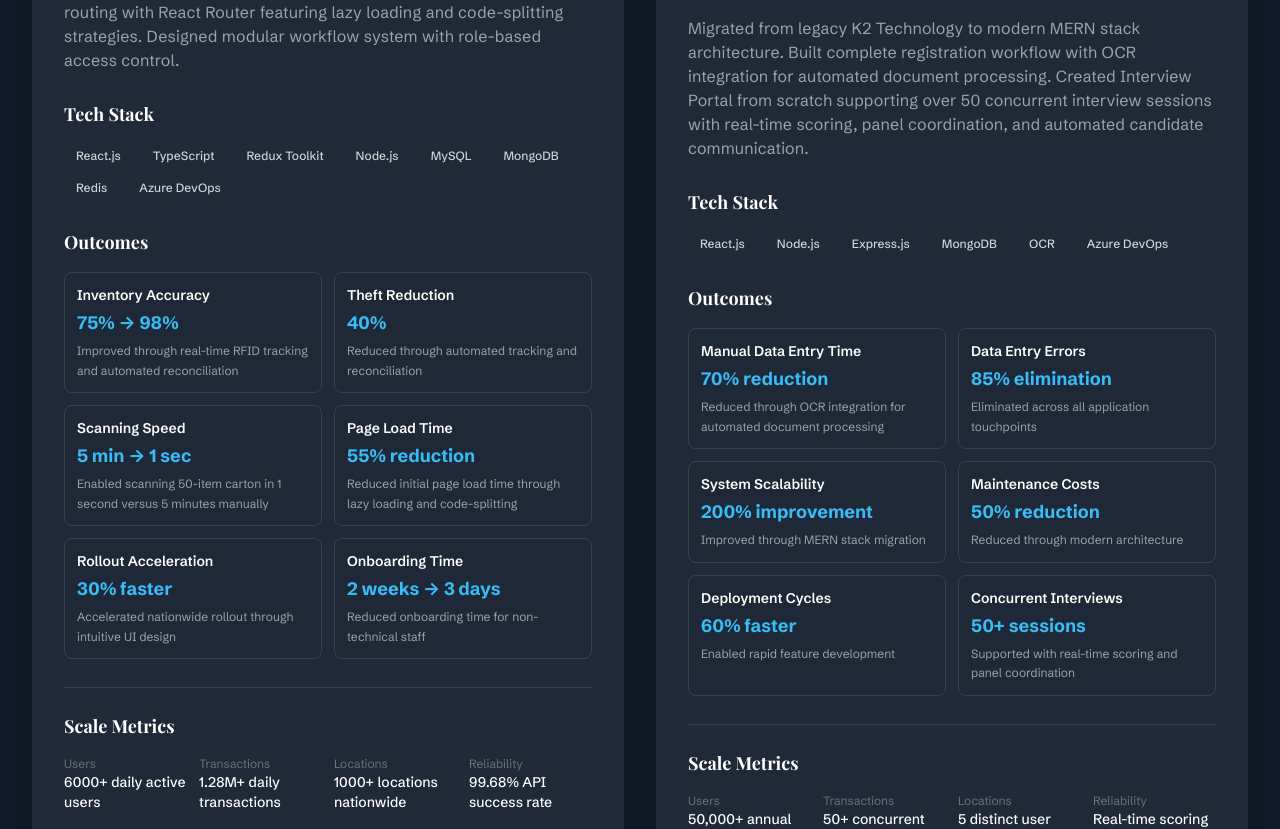
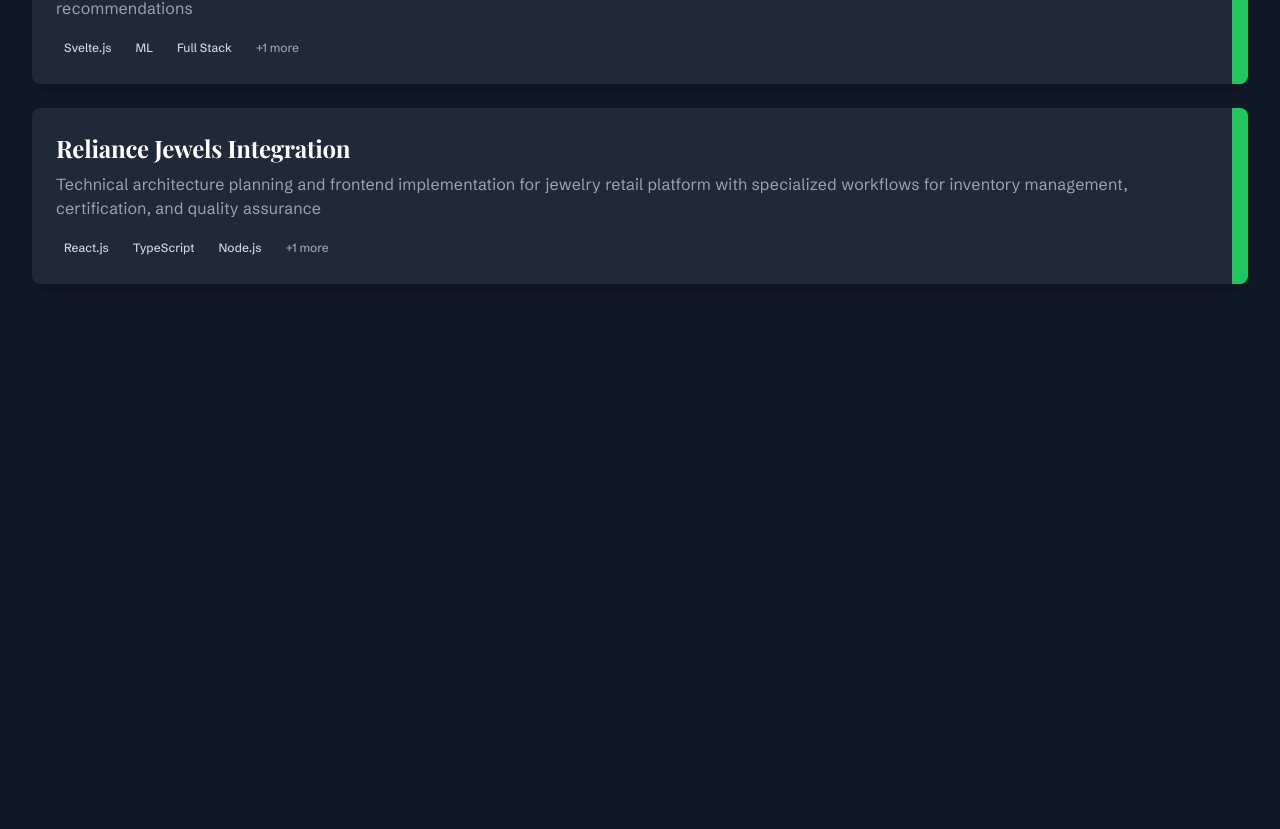
Before and after one commit to kuldeep921997/Protfolio, a React (Vite) app: page /projects in a window 1280 px wide. Shown: the part 797-1626 px from the top of the page. After the commit the page ends 1129 px from the top, so only its background shows below. Built offline with nearby package versions, Linux system fonts and the light colour scheme.

Commit message:
styling updates - V2

```diff
--- a/src/components/cards/ProjectCard.tsx
+++ b/src/components/cards/ProjectCard.tsx
@@ -1,65 +1,127 @@
-import { motion } from 'framer-motion';
+import { motion, AnimatePresence } from 'framer-motion';
 import { Card } from '../ui/Card';
 import { Project } from '../../types';
 
 interface ProjectCardProps {
   project: Project;
   index: number;
+  isExpanded: boolean;
+  onClick: () => void;
 }
 
-export const ProjectCard = ({ project, index }: ProjectCardProps) => {
+export const ProjectCard = ({ project, index, isExpanded, onClick }: ProjectCardProps) => {
   return (
     <motion.div
+      layout
       initial={{ opacity: 0, y: 20 }}
-      animate={{ opacity: 1, y: 0 }}
+      animate={{
+        opacity: 1,
+        y: 0,
+        scale: isExpanded ? 1 : 1,
+      }}
+      exit={{ opacity: 0, y: -20 }}
       transition={{
         type: 'spring',
-        stiffness: 200,
-        damping: 25,
-        delay: index * 0.03
+        stiffness: 300,
+        damping: 30,
+        duration: 0.4
       }}
+      className={`relative ${isExpanded ? 'z-10' : 'z-0'}`}
     >
-      <Card variant="elevated" hover className="h-full">
-        <div className="p-6 sm:p-8 space-y-5 sm:space-y-7">
-          <div>
-            <h3 className="font-title text-2xl sm:text-3xl font-bold text-gray-900 dark:text-white mb-3 leading-tight">
+      <Card
+        variant="elevated"
+        hover={!isExpanded}
+        className={`cursor-pointer transition-all duration-300 ease-out relative ${
+          isExpanded
+            ? 'shadow-2xl'
+            : 'hover:shadow-lg'
+        }`}
+        onClick={!isExpanded ? onClick : undefined}
+      >
+        {/* Green strip when closed - opens card */}
+        {!isExpanded && (
+          <motion.div
+            initial={{ opacity: 0, scaleX: 0 }}
+            animate={{ opacity: 1, scaleX: 1 }}
+            exit={{ opacity: 0, scaleX: 0 }}
+            transition={{ duration: 0.2 }}
+            onClick={(e) => {
+              e.stopPropagation();
+              onClick();
+            }}
+            className="absolute top-0 right-0 bottom-0 w-4 bg-green-500 hover:bg-green-600 cursor-pointer transition-colors duration-250 ease-out z-10 rounded-r-lg"
+            aria-label="Open card"
+          />
+        )}
+
+        {/* Red strip when opened - closes card */}
+        {isExpanded && (
+          <motion.div
+            initial={{ opacity: 0, scaleX: 0 }}
+            animate={{ opacity: 1, scaleX: 1 }}
+            exit={{ opacity: 0, scaleX: 0 }}
+            transition={{ duration: 0.2 }}
+            onClick={(e) => {
+              e.stopPropagation();
+              onClick();
+            }}
+            className="absolute top-0 right-0 bottom-0 w-4 bg-red-500 hover:bg-red-600 cursor-pointer transition-colors duration-250 ease-out z-10 rounded-r-lg"
+            aria-label="Close card"
+          />
+        )}
+        <AnimatePresence mode="wait">
+          {isExpanded ? (
+            // Expanded View - Full Content
+            <motion.div
+              key="expanded"
+              initial={{ opacity: 0, height: 0 }}
+              animate={{ opacity: 1, height: 'auto' }}
+              exit={{ opacity: 0, height: 0 }}
+              transition={{ duration: 0.3, ease: 'easeOut' }}
+              className="relative"
+            >
+              <div className="p-6 sm:p-8 md:p-10 space-y-6 sm:space-y-8">
+                <div className="flex items-start justify-between gap-4">
+                  <div className="flex-1">
+                    <h3 className="font-title text-2xl sm:text-3xl md:text-4xl font-bold text-gray-900 dark:text-white mb-3 leading-tight">
               {project.title}
             </h3>
-            <p className="font-body text-base sm:text-lg text-gray-600 dark:text-gray-400 leading-relaxed">
+                    <p className="font-body text-base sm:text-lg md:text-xl text-gray-600 dark:text-gray-400 leading-relaxed">
               {project.description}
             </p>
+                  </div>
           </div>
 
           <div>
-            <h4 className="font-title text-base sm:text-lg font-semibold text-gray-900 dark:text-white mb-3">
+                  <h4 className="font-title text-lg sm:text-xl font-semibold text-gray-900 dark:text-white mb-3">
               Problem
             </h4>
-            <p className="font-body text-sm sm:text-base text-gray-600 dark:text-gray-400 leading-relaxed">
+                  <p className="font-body text-sm sm:text-base md:text-lg text-gray-600 dark:text-gray-400 leading-relaxed">
               {project.problem}
             </p>
           </div>
 
           <div>
-            <h4 className="font-title text-base sm:text-lg font-semibold text-gray-900 dark:text-white mb-3">
+                  <h4 className="font-title text-lg sm:text-xl font-semibold text-gray-900 dark:text-white mb-3">
               Architecture
             </h4>
-            <p className="font-body text-sm sm:text-base text-gray-600 dark:text-gray-400 leading-relaxed">
+                  <p className="font-body text-sm sm:text-base md:text-lg text-gray-600 dark:text-gray-400 leading-relaxed">
               {project.architecture}
             </p>
           </div>
 
           <div>
-            <h4 className="font-title text-base sm:text-lg font-semibold text-gray-900 dark:text-white mb-3 sm:mb-4">
+                  <h4 className="font-title text-lg sm:text-xl font-semibold text-gray-900 dark:text-white mb-4">
               Tech Stack
             </h4>
-            <div className="flex flex-wrap gap-2">
+                  <div className="flex flex-wrap gap-2 sm:gap-3">
               {project.techStack.map((tech, idx) => (
                 <motion.span
                   key={tech}
                   initial={{ opacity: 0, scale: 0.8 }}
                   animate={{ opacity: 1, scale: 1 }}
-                  transition={{ delay: idx * 0.02, duration: 0.15 }}
-                  className="px-3 py-1 text-xs font-medium bg-gray-100 dark:bg-gray-800 text-gray-700 dark:text-gray-300 rounded-full transition-all duration-250 ease-out hover:scale-105"
+                        transition={{ delay: idx * 0.02, duration: 0.2 }}
+                        className="px-4 py-2 text-sm font-medium bg-gray-100 dark:bg-gray-800 text-gray-700 dark:text-gray-300 rounded-full transition-all duration-250 ease-out hover:scale-105"
                 >
                   {tech}
                 </motion.span>
@@ -68,25 +130,25 @@
           </div>
 
           <div>
-            <h4 className="font-title text-base sm:text-lg font-semibold text-gray-900 dark:text-white mb-3 sm:mb-4">
+                  <h4 className="font-title text-lg sm:text-xl font-semibold text-gray-900 dark:text-white mb-4">
               Outcomes
             </h4>
-            <div className="grid grid-cols-1 sm:grid-cols-2 gap-2 sm:gap-3">
+                  <div className="grid grid-cols-1 sm:grid-cols-2 lg:grid-cols-3 gap-3 sm:gap-4">
               {project.outcomes.map((outcome, idx) => (
                 <motion.div
                   key={idx}
                   initial={{ opacity: 0, y: 10 }}
                   animate={{ opacity: 1, y: 0 }}
-                  transition={{ delay: idx * 0.03, duration: 0.2 }}
-                  className="p-2.5 sm:p-3 rounded-lg bg-gray-50 dark:bg-gray-800/50 border border-gray-200 dark:border-gray-700 transition-all duration-250 ease-out hover:shadow-md"
+                        transition={{ delay: idx * 0.05, duration: 0.3 }}
+                        className="p-4 rounded-lg bg-gray-50 dark:bg-gray-800/50 border border-gray-200 dark:border-gray-700 transition-all duration-250 ease-out hover:shadow-md"
                 >
-                  <div className="text-xs sm:text-sm font-semibold text-gray-900 dark:text-white">
+                        <div className="text-sm sm:text-base font-semibold text-gray-900 dark:text-white">
                     {outcome.metric}
                   </div>
-                  <div className="text-base sm:text-lg font-bold text-primary-600 dark:text-primary-400 mt-1">
+                        <div className="text-xl sm:text-2xl font-bold text-primary-600 dark:text-primary-400 mt-2">
                     {outcome.value}
                   </div>
-                  <div className="text-xs text-gray-600 dark:text-gray-400 mt-1 leading-relaxed">
+                        <div className="text-xs sm:text-sm text-gray-600 dark:text-gray-400 mt-2 leading-relaxed">
                     {outcome.description}
                   </div>
                 </motion.div>
@@ -94,39 +156,39 @@
             </div>
           </div>
 
-          <div className="pt-4 sm:pt-6 border-t border-gray-200 dark:border-gray-700">
-            <h4 className="font-title text-base sm:text-lg font-semibold text-gray-900 dark:text-white mb-3 sm:mb-4">
+                <div className="pt-6 border-t border-gray-200 dark:border-gray-700">
+                  <h4 className="font-title text-lg sm:text-xl font-semibold text-gray-900 dark:text-white mb-4">
               Scale Metrics
             </h4>
-            <div className="grid grid-cols-2 sm:grid-cols-4 gap-2 sm:gap-3">
+                  <div className="grid grid-cols-2 sm:grid-cols-4 gap-4 sm:gap-6">
               {project.scale.users && (
                 <div>
-                  <div className="text-xs text-gray-500 dark:text-gray-500">Users</div>
-                  <div className="text-sm font-medium text-gray-900 dark:text-white">
+                        <div className="text-xs sm:text-sm text-gray-500 dark:text-gray-500 mb-1">Users</div>
+                        <div className="text-base sm:text-lg font-semibold text-gray-900 dark:text-white">
                     {project.scale.users}
                   </div>
                 </div>
               )}
               {project.scale.transactions && (
                 <div>
-                  <div className="text-xs text-gray-500 dark:text-gray-500">Transactions</div>
-                  <div className="text-sm font-medium text-gray-900 dark:text-white">
+                        <div className="text-xs sm:text-sm text-gray-500 dark:text-gray-500 mb-1">Transactions</div>
+                        <div className="text-base sm:text-lg font-semibold text-gray-900 dark:text-white">
                     {project.scale.transactions}
                   </div>
                 </div>
               )}
               {project.scale.stores && (
                 <div>
-                  <div className="text-xs text-gray-500 dark:text-gray-500">Locations</div>
-                  <div className="text-sm font-medium text-gray-900 dark:text-white">
+                        <div className="text-xs sm:text-sm text-gray-500 dark:text-gray-500 mb-1">Locations</div>
+                        <div className="text-base sm:text-lg font-semibold text-gray-900 dark:text-white">
                     {project.scale.stores}
                   </div>
                 </div>
               )}
               {project.scale.data && (
                 <div>
-                  <div className="text-xs text-gray-500 dark:text-gray-500">Reliability</div>
-                  <div className="text-sm font-medium text-gray-900 dark:text-white">
+                        <div className="text-xs sm:text-sm text-gray-500 dark:text-gray-500 mb-1">Reliability</div>
+                        <div className="text-base sm:text-lg font-semibold text-gray-900 dark:text-white">
                     {project.scale.data}
                   </div>
                 </div>
@@ -134,6 +196,50 @@
             </div>
           </div>
         </div>
+            </motion.div>
+          ) : (
+            // Compact View - Preview Only
+            <motion.div
+              key="compact"
+              initial={{ opacity: 0 }}
+              animate={{ opacity: 1 }}
+              exit={{ opacity: 0 }}
+              transition={{ duration: 0.2 }}
+              className="p-4 sm:p-6"
+            >
+              <div className="flex items-center justify-between gap-4">
+                <div className="flex-1 min-w-0">
+                  <h3 className="font-title text-lg sm:text-xl md:text-2xl font-bold text-gray-900 dark:text-white mb-2 leading-tight truncate">
+                    {project.title}
+                  </h3>
+                  <p className="font-body text-sm sm:text-base text-gray-600 dark:text-gray-400 leading-relaxed overflow-hidden" style={{
+                    display: '-webkit-box',
+                    WebkitLineClamp: 2,
+                    WebkitBoxOrient: 'vertical',
+                  }}>
+                    {project.description}
+                  </p>
+                </div>
+              </div>
+
+              <div className="mt-4 flex flex-wrap gap-2">
+                {project.techStack.slice(0, 3).map((tech) => (
+                  <span
+                    key={tech}
+                    className="px-2 py-1 text-xs font-medium bg-gray-100 dark:bg-gray-800 text-gray-700 dark:text-gray-300 rounded-full"
+                  >
+                    {tech}
+                  </span>
+                ))}
+                {project.techStack.length > 3 && (
+                  <span className="px-2 py-1 text-xs font-medium text-gray-500 dark:text-gray-400">
+                    +{project.techStack.length - 3} more
+                  </span>
+                )}
+              </div>
+            </motion.div>
+          )}
+        </AnimatePresence>
       </Card>
     </motion.div>
   );
--- a/src/components/layout/Navigation.tsx
+++ b/src/components/layout/Navigation.tsx
@@ -140,6 +140,7 @@
                 duration: 0.25
               }}
               className="fixed top-[var(--header-height)] left-4 right-4 z-50 md:hidden mt-2"
+              onClick={(e) => e.stopPropagation()}
             >
               <div className="bg-white/80 dark:bg-gray-900/80 backdrop-blur-xl rounded-2xl border border-white/20 dark:border-gray-700/50 shadow-2xl overflow-hidden">
                 <div className="py-2">
--- a/src/index.css
+++ b/src/index.css
@@ -330,6 +330,37 @@
     -moz-osx-font-smoothing: grayscale;
   }
 
+  /* Custom Scrollbar Styling */
+  /* Webkit browsers (Chrome, Safari, Edge) */
+  ::-webkit-scrollbar {
+    width: 8px;
+    height: 8px;
+  }
+
+  ::-webkit-scrollbar-track {
+    @apply bg-transparent;
+  }
+
+  ::-webkit-scrollbar-thumb {
+    @apply bg-gray-300 dark:bg-gray-700 rounded-full;
+    border: 2px solid transparent;
+    background-clip: padding-box;
+  }
+
+  ::-webkit-scrollbar-thumb:hover {
+    @apply bg-gray-400 dark:bg-gray-600;
+  }
+
+  /* Firefox */
+  * {
+    scrollbar-width: thin;
+    scrollbar-color: rgb(209 213 219) transparent; /* gray-300 */
+  }
+
+  .dark * {
+    scrollbar-color: rgb(55 65 81) transparent; /* gray-700 */
+  }
+
   h1, h2, h3, h4, h5, h6 {
     font-family: var(--font-family-title), sans-serif;
     font-weight: var(--font-weight-bold);
--- a/src/pages/ProjectsPage.tsx
+++ b/src/pages/ProjectsPage.tsx
@@ -1,10 +1,16 @@
-import { motion } from 'framer-motion';
+import { motion, AnimatePresence } from 'framer-motion';
 import { Container } from '../components/layout/Container';
 import { ProjectCard } from '../components/cards/ProjectCard';
 import { useAppSelector } from '../app/hooks';
+import { useState } from 'react';
 
 export const ProjectsPage = () => {
   const projects = useAppSelector((state) => state.projects.projects);
+  const [expandedId, setExpandedId] = useState<string | null>(null);
+
+  const handleProjectClick = (projectId: string) => {
+    setExpandedId(expandedId === projectId ? null : projectId);
+  };
 
   return (
     <Container className="py-6 sm:py-8 md:py-12">
@@ -23,10 +29,22 @@
         </p>
       </motion.div>
 
-      <div className="grid grid-cols-1 lg:grid-cols-2 gap-6 sm:gap-8">
-        {projects.map((project, index) => (
-          <ProjectCard key={project.id} project={project} index={index} />
-        ))}
+      <div className="space-y-4 sm:space-y-6">
+        <AnimatePresence mode="wait">
+          {projects.map((project, index) => {
+            const isExpanded = expandedId === project.id;
+
+            return (
+              <ProjectCard
+                key={project.id}
+                project={project}
+                index={index}
+                isExpanded={isExpanded}
+                onClick={() => handleProjectClick(project.id)}
+              />
+            );
+          })}
+        </AnimatePresence>
       </div>
     </Container>
   );
```
Lines whose indentation alone changed are shown as unchanged.
